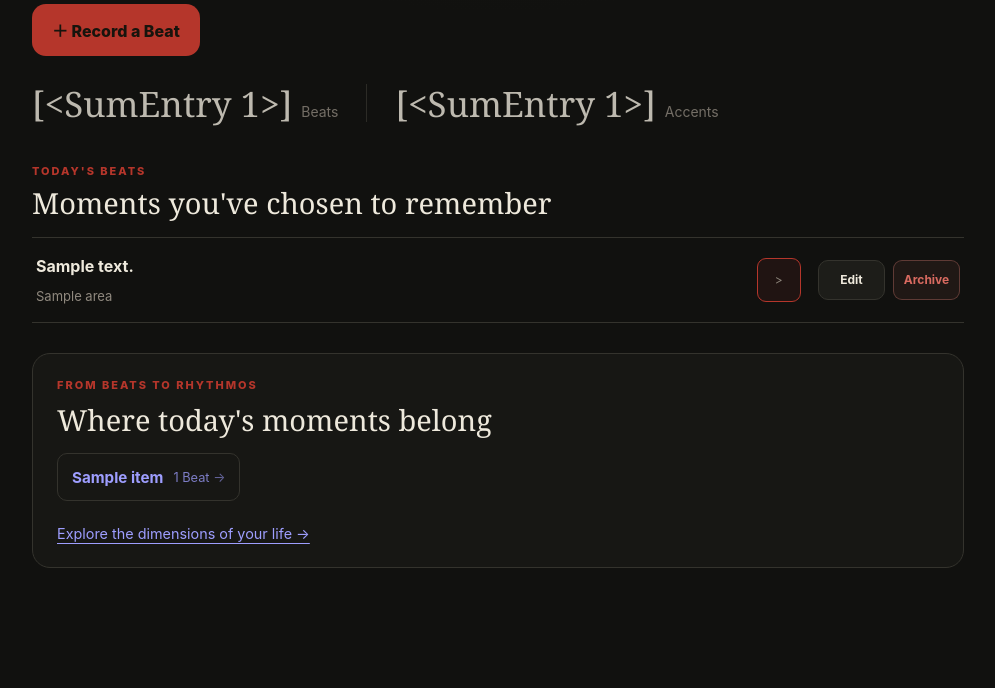
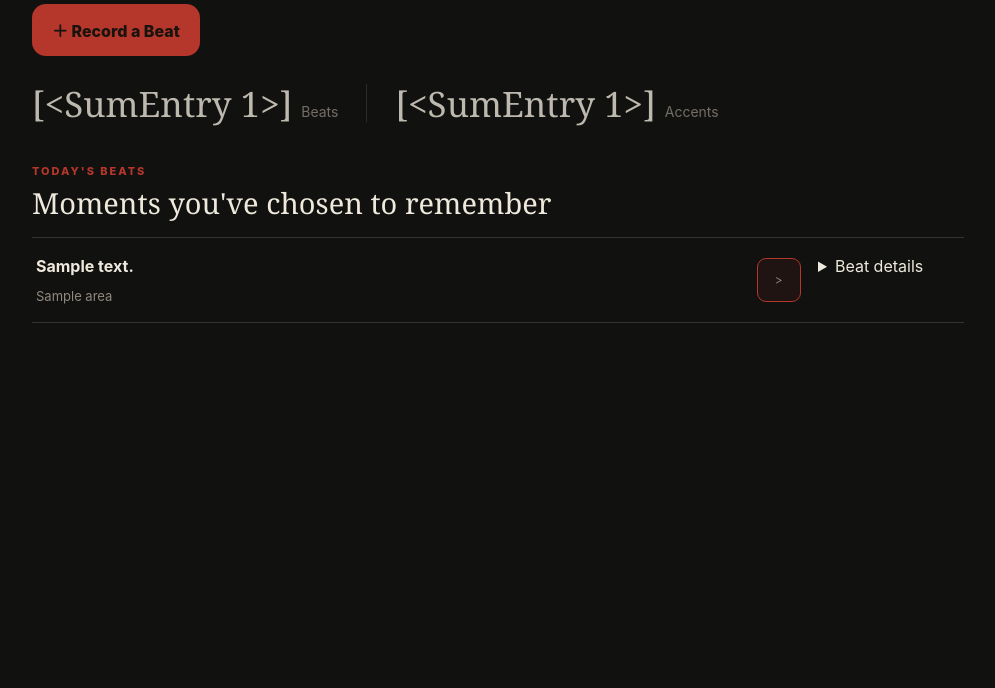
Before and after one commit to drummerbock/sumbody, a Flask app: template templates/home.html in a window 1280 px wide. Shown: the part 374-1062 px from the top of the page, without its empty margins (142-1137 px from the left). After the commit the page ends 697 px from the top, so only its background shows below. Run offline with Flask 3, Linux system fonts and the light colour scheme; tables that the repository leaves empty hold one stand-in row (values such as "Sample post"); the template is opened without the code that fills it: values that come from a table or form of the project are taken from there, most other values are stand-ins (such as "Sample title", 1, 10 or a date in 2020); some libraries are stand-ins or nearby versions.

Commit message:
Refine templates/home.html for rapid capture and compact UX

```diff
--- a/templates/home.html
+++ b/templates/home.html
@@ -21,13 +21,13 @@
     {% for e in recent %}
     <article class="entry beat-row {{'archived-entry' if e.archived}}">
       <div class="entry-copy"><div class="beat-text-accent"><b>{{e.description}}</b><form class="accent-form" method="post" action="{{url_for('toggle_sum_accent',entry_id=e.id)}}"><input type="hidden" name="csrf_token" value="{{ csrf_token() }}"><button class="accent-button {{'is-accented' if e.accented}}" type="submit" aria-pressed="{{'true' if e.accented else 'false'}}" title="{{'Remove accent' if e.accented else 'Accent this Beat'}}"><span class="accent-mark">&gt;</span><span class="visually-hidden">{{'Remove Accent' if e.accented else 'Accent this Beat'}}</span></button></form></div><span>{{e.life_area.name if e.life_area else 'No Rhythmos'}}{{' · Archived' if e.archived}}</span></div>
-      <div class="entry-actions">
+      <details class="beat-details"><summary>Beat details</summary>
         <a class="secondary" href="{{url_for('edit_sum',entry_id=e.id)}}">Edit</a>
         <form method="post" action="{{url_for('toggle_sum_archive',entry_id=e.id)}}">
           <input type="hidden" name="csrf_token" value="{{ csrf_token() }}">
           <button class="{{'restore-button' if e.archived else 'archive-button'}}" type="submit">{{'Restore' if e.archived else 'Archive'}}</button>
         </form>
-      </div>
+      </details>
     </article>
     {% endfor %}
   </div>
@@ -36,6 +36,6 @@
     <span>+</span><b>No Beats recorded today — and that's okay.</b><small>When something feels worth remembering, record it. Not every meaningful moment needs to be logged.</small>
   </button>
 </section>
-<section class="today-rhythm-bridge card"><div class="eyebrow">FROM BEATS TO RHYTHMOS</div><h2>Where today's moments belong</h2>{% if today_rhythmos %}<div class="today-rhythm-links">{% for id, item in today_rhythmos.items() %}<a href="{{url_for('goals')}}#rhythmos-{{id}}"><strong>{{item.name}}</strong><span>{{item.count}} {{'Beat' if item.count == 1 else 'Beats'}} <span aria-hidden="true">→</span></span></a>{% endfor %}</div>{% else %}<p class="insight-note">Your Beats can belong to a Rhythmos, or remain uncategorized. You can decide later.</p>{% endif %}<a class="rhythm-bridge-next" href="{{url_for('goals')}}">Explore the dimensions of your life →</a></section>
+
 
 {% endblock %}
```
